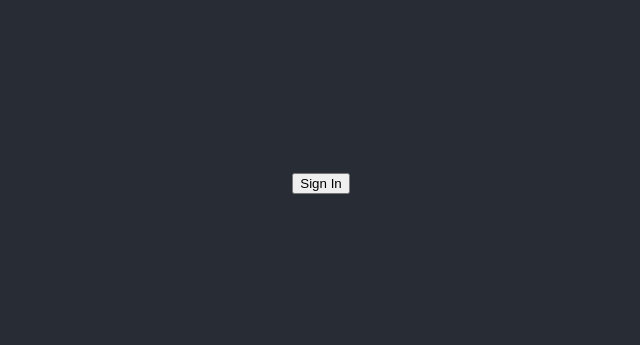
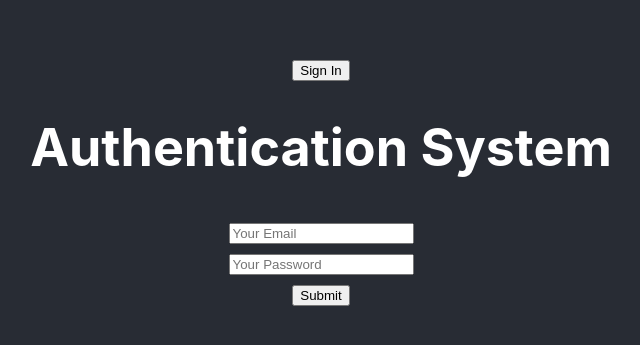
Before and after one commit to iamraufu/fire-auth, a React (Create React App) app: page / in a window 1280 px wide. Shown: the part 217-562 px from the top of the page, without its empty margins (319-959 px from the left). Built offline with nearby package versions, Linux system fonts and the light colour scheme.

Commit message:
login form added

```diff
--- a/src/App.js
+++ b/src/App.js
@@ -7,7 +7,7 @@ import { useState } from 'react';
 firebase.initializeApp(firebaseConfig);
 
 function App() {
-  const [user,setUser] =useState({
+  const [user, setUser] = useState({
     isSignedIn: false,
     name: '',
     email: '',
@@ -17,30 +17,30 @@ function App() {
   const handleSignIn = () => {
     firebase.auth().signInWithPopup(provider)
       .then(result => {
-      const {displayName,photoURL, email} = result.user;
+        const { displayName, photoURL, email } = result.user;
         const signedInUser = {
           isSignedIn: true,
           name: displayName,
           email: email,
-        photo:photoURL
+          photo: photoURL
         }
         setUser(signedInUser);
-      console.log(displayName,photoURL,email)
+        console.log(displayName, photoURL, email)
       })
-    .catch(err=>{
+      .catch(err => {
         console.log(err);
         console.log(err.message);
       })
   }
 
-  const handleSignOut=()=>{
+  const handleSignOut = () => {
     firebase.auth().signOut()
       .then(result => {
-      const signedOutUser ={
+        const signedOutUser = {
           isSignedIn: false,
           name: '',
           email: '',
-        photo:''
+          photo: ''
         }
         setUser(signedOutUser);
       }).catch((error) => {
@@ -48,10 +48,18 @@ function App() {
       });
   }
 
+  const handleBlur = (event) => {
+    console.log(event.target.name, event.target.value)
+  }
+
+  const handleSubmit = () => {
+    console.log("submitted")
+  }
+
   return (
     <div className="App">
       <header className="App-header">
-        { user.isSignedIn ?
+        {user.isSignedIn ?
           <button onClick={handleSignOut}>Sign Out</button> :
           <button onClick={handleSignIn}>Sign In</button>
         }
@@ -60,9 +68,17 @@ function App() {
           <div className="">
             <p>Welcome, {user.name}</p>
             <p>Your email: {user.email}</p>
-          <img src={user.photo} alt=''/>
+            <img src={user.photo} alt='' />
           </div>
         }
+        <h1>Authentication System</h1>
+        <form onSubmit={handleSubmit}>
+          <input type="text" onBlur={handleBlur} name='email' placeholder='Your Email' required />
+          <br />
+          <input type="password" onBlur={handleBlur} name="password" id="" placeholder='Your Password' required />
+          <br />
+          <input type="submit" value="Submit" />
+        </form>
       </header>
     </div>
   );
```
Lines whose indentation alone changed are shown as unchanged.
